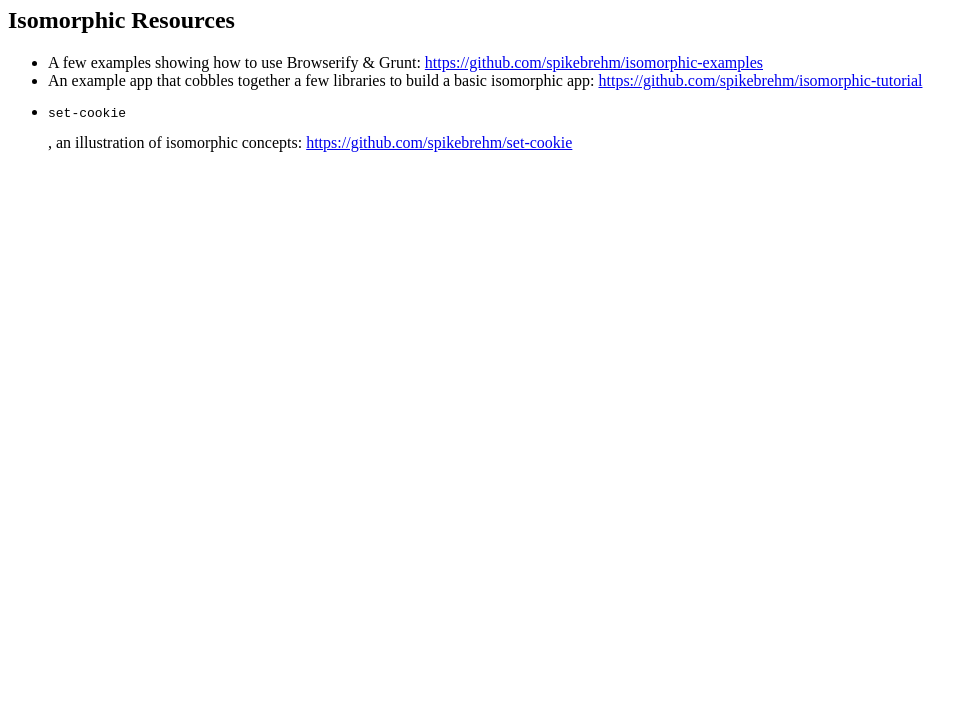
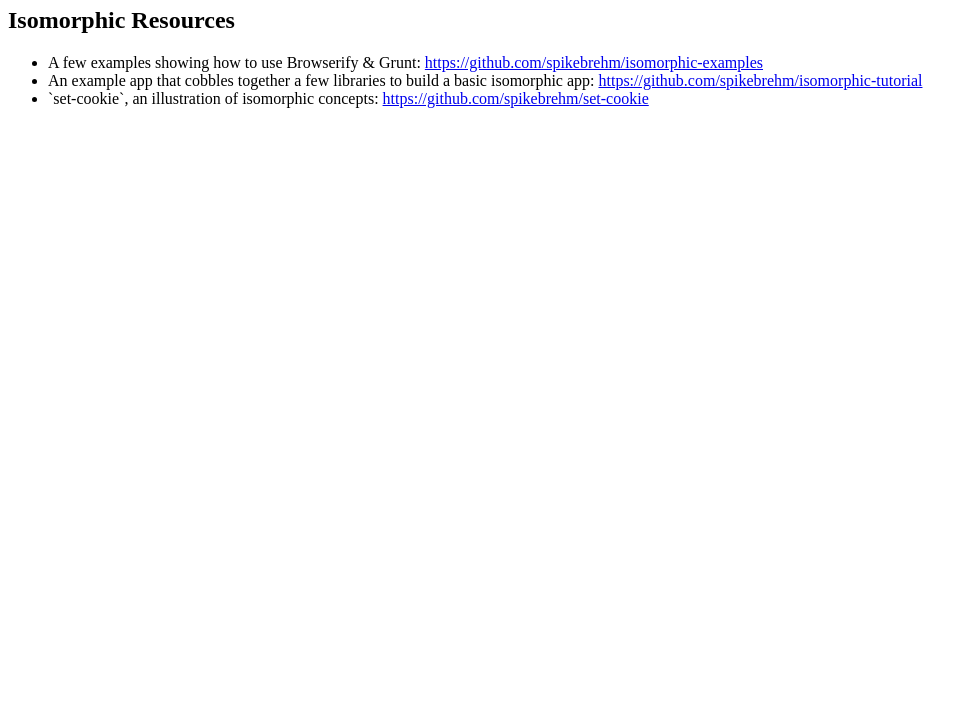
Before and after one commit to spikebrehm/spikebrehm.github.io, a plain HTML site: page index.html in a window 1280 px wide. Shown: the part 73-800 px from the top of the page, without its empty margins (0-975 px from the left). Drawn offline with Linux system fonts and the light colour scheme.

Commit message:
html is hard

```diff
--- a/index.html
+++ b/index.html
@@ -27,7 +27,7 @@
         <a href="https://github.com/spikebrehm/isomorphic-tutorial">https://github.com/spikebrehm/isomorphic-tutorial</a>
       </li>
       <li>
-        <pre>set-cookie</pre>, an illustration of isomorphic concepts:
+        `set-cookie`, an illustration of isomorphic concepts:
         <a href="https://github.com/spikebrehm/set-cookie">https://github.com/spikebrehm/set-cookie</a>
       </li>
     </ul>
```
